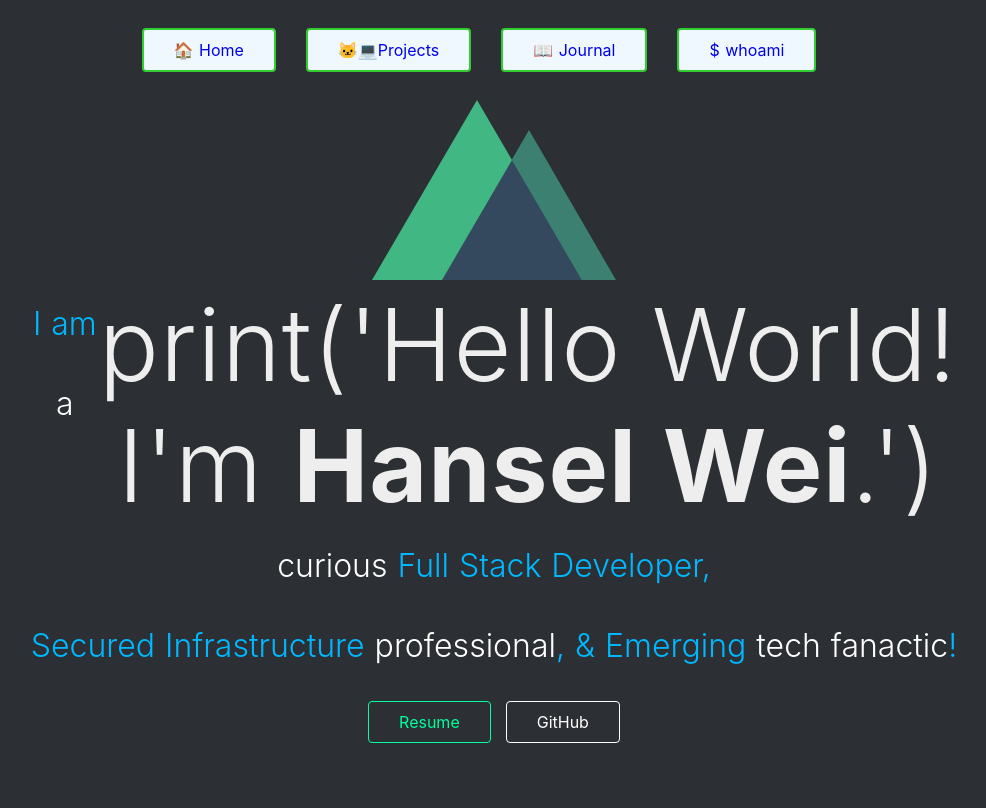
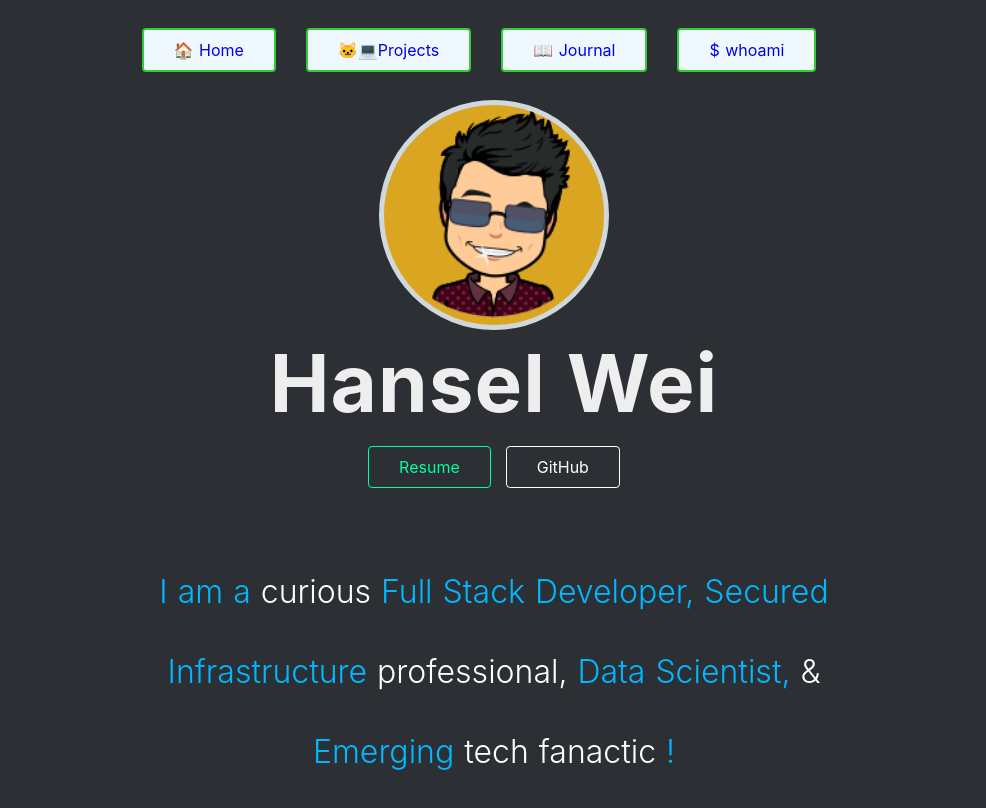
Before and after one commit to Uvacoder/test-abclinks2, a Nuxt app: page / in a window 1280 px wide. Shown: the top 808 px of the page, without its empty margins (146-1132 px from the left). Built offline with nearby package versions, Linux system fonts and the light colour scheme; a web font is replaced by a local one.

Commit message:
Refactor Index Page

```diff
--- /dev/null
+++ b/components/Bitmoji.vue
@@ -0,0 +1,22 @@
+<template>
+  <div class="bitmojiAni">
+    <img svg-inline class="icon" src="~/assets/hanselbitmoji.svg" alt="example" />
+  </div>
+</template>
+
+<style>
+.bitmojiAni {
+  border-radius: 250px;
+  box-sizing: border-box;
+  background-color: goldenrod;
+  border: 5px solid #cfd8dc;
+  display: inline-block;
+  animation: turn 0.5s linear forwards 0.5s;
+  transform: rotateX(180deg);
+  position: relative;
+  overflow: hidden;
+
+  height: 230px;
+  width: 230px;
+}
+</style>
--- a/pages/index.vue
+++ b/pages/index.vue
@@ -1,33 +1,32 @@
 <template>
   <div class="outer">
-    <logo />
+    <!-- <logo /> -->
+    <div>
+      <Bitmoji />
+    </div>
+    <h1 class="title">
+      <strong>Hansel Wei</strong>
+    </h1>
+
     <div class="container">
       <div>
-        <h1 class="title">
-          print('Hello World! <br />
-          I'm <strong> Hansel Wei</strong>.')
-        </h1>
+        <div class="links">
+          <a href="http://hanselwei.me" target="_blank" class="button--green">Resume</a>
 
+          <a href="https://github.com/darkmastermindz" target="_blank" class="button--grey">GitHub</a>
+        </div>
         <h2 class="subtitle">
-          I am <mark class="keyword">a curious</mark> Full Stack Developer,
-          <br />
+          I am a
+          <mark class="keyword">curious</mark>
+          Full Stack Developer,
           Secured Infrastructure
-          <mark class="keyword">professional</mark>, &amp; Emerging
-          <mark class="keyword">tech fanactic</mark>!
+          <mark
+            class="keyword"
+          >professional,</mark> Data Scientist,
+          <mark class="keyword">&amp;</mark> Emerging
+          <mark class="keyword">tech fanactic</mark>
+          !
         </h2>
-        <div class="links">
-          <a href="http://hanselwei.me" target="_blank" class="button--green">
-            Resume
-          </a>
-
-          <a
-            href="https://github.com/darkmastermindz"
-            target="_blank"
-            class="button--grey"
-          >
-            GitHub
-          </a>
-        </div>
       </div>
     </div>
   </div>
@@ -35,10 +34,12 @@
 
 <script>
 import Logo from "~/components/Logo.vue";
+import Bitmoji from "~/components/Bitmoji.vue";
 
 export default {
   components: {
-    Logo
+    Logo,
+    Bitmoji
   }
 };
 </script>
@@ -54,14 +55,13 @@ export default {
 }
 
 .title {
-  font-family: "Myriad Pro", "Quicksand", "Source Sans Pro", -apple-system,
+  font-family: "Roboto Mono", "Quicksand", "Source Sans Pro", -apple-system,
     BlinkMacSystemFont, "Segoe UI", "Helvetica Neue", Arial, sans-serif;
-  display: block;
-  font-weight: 300;
-  font-size: 100px;
+  display: inline;
+  font-weight: 20em;
+  font-size: 5em;
   color: #eee;
   letter-spacing: 1px;
-  float: right;
   left: -50%;
 }
 
@@ -72,6 +72,8 @@ export default {
 }
 
 .subtitle {
+  margin: 2em 8em;
+  text-align: center;
   font-weight: 300;
   font-size: 2em;
   line-height: 2.5em;
```
Also changed, not shown: layouts/default.vue (+15 -15 lines), assets/hanselbitmoji.svg (added).
